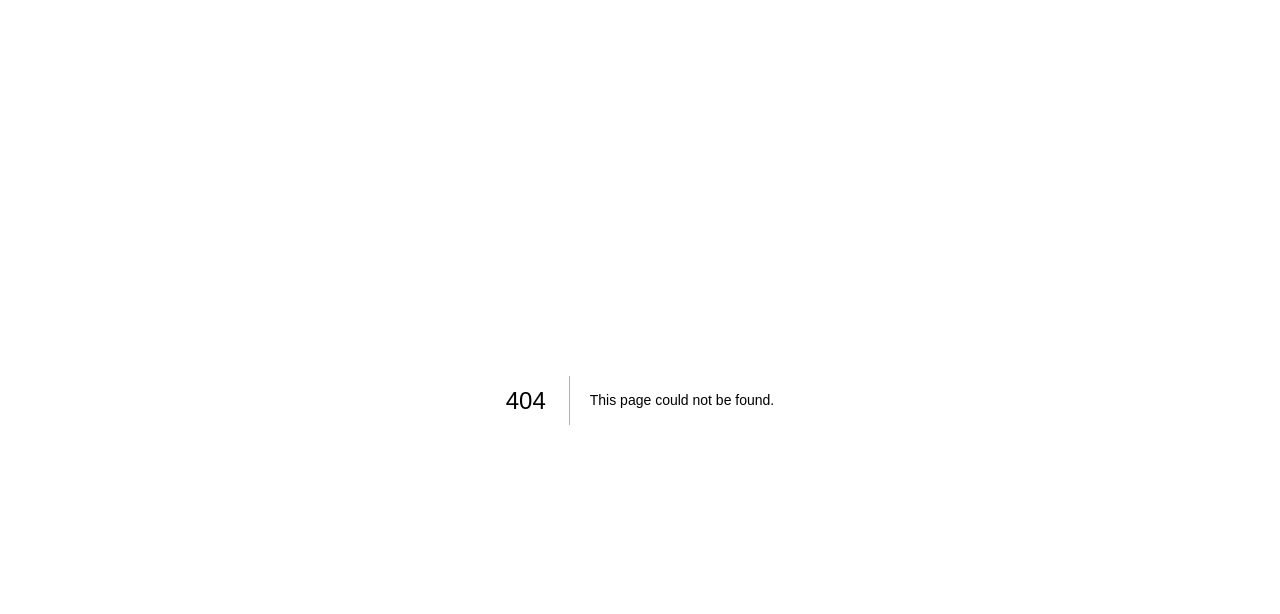
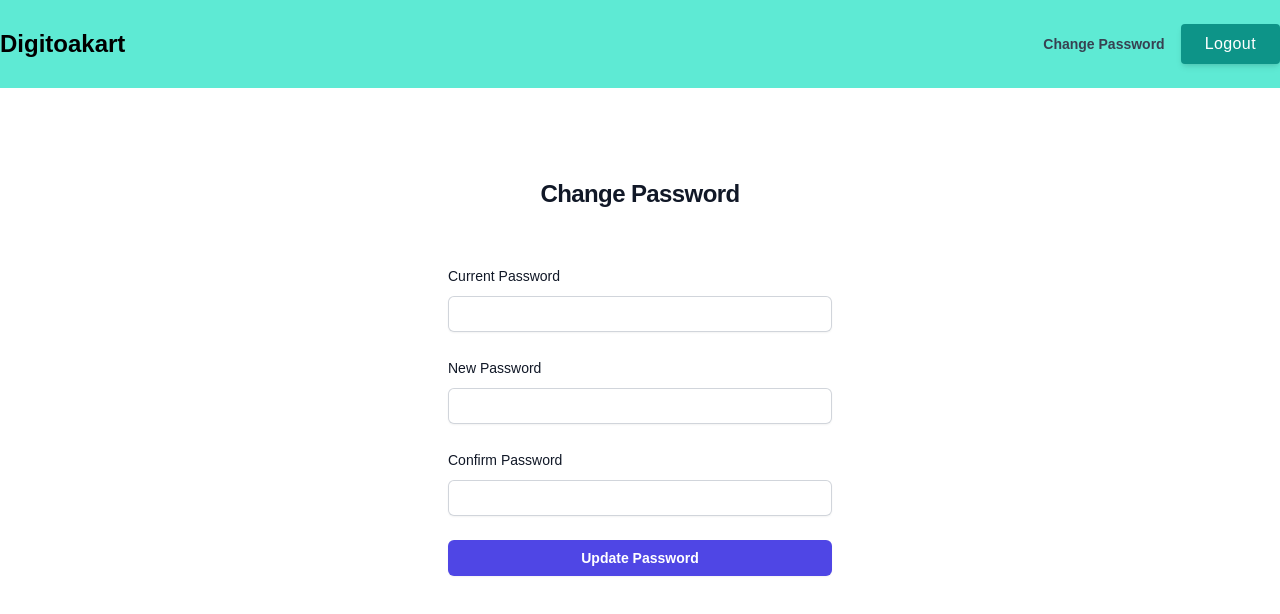
Before and after one commit to AbdullahEsha/mobile-shop-next, a Next.js app: page /change-password in a window 1280 px wide. Before the commit this address had no page. Shown: the top 614 px of the page. Built offline with nearby package versions, Linux system fonts and the light colour scheme.

Commit message:
update change pass

```diff
--- a/components/admin/NavBar.jsx
+++ b/components/admin/NavBar.jsx
@@ -2,6 +2,7 @@
 import Image from 'next/image'
 import React, { useState } from 'react'
 import toast from 'react-hot-toast'
+import Link from 'next/link'
 
 const NavBar = () => {
   const [navToggle, setNavToggle] = useState(false)
@@ -17,22 +18,10 @@
 
   return (
     <nav className="bg-teal-300 border-gray-200 dark:bg-gray-900">
-      <div className="container flex flex-wrap items-center justify-between mx-auto p-4">
-        <a
-          href="https://flowbite.com/"
-          className="flex items-center space-x-3 rtl:space-x-reverse"
-        >
-          <Image
-            src="/iphone-logo.png"
-            width={100}
-            height={60}
-            alt="Logo"
-            priority={true}
-          />
+      <div className="container flex flex-wrap items-center justify-between mx-auto py-4">
         <span className="self-center text-2xl font-semibold whitespace-nowrap dark:text-white">
           Digitoakart
         </span>
-        </a>
         <button
           data-collapse-toggle="navbar-default"
           onClick={() => setNavToggle(!navToggle)}
@@ -58,19 +47,29 @@
             />
           </svg>
         </button>
+        {/* should show on right side */}
         <div
-          className={` w-full md:block md:w-auto ${
+          className={`${
             navToggle ? 'block' : 'hidden'
-          }`}
-          id="navbar-default"
+          } w-full md:flex md:items-center md:w-auto`}
         >
-          {/* log out button */}
+          <div className="flex flex-col items-center w-full text-sm font-semibold md:flex-row md:space-x-6 md:space-y-0 space-y-4">
+            <Link
+              href="/change-password"
+              className="py-2 text-gray-700 rounded-md dark:text-gray-200 hover:text-gray-900 dark:hover:text-gray-400"
+            >
+              Change Password
+            </Link>
+          </div>
+          <div className="flex items-center py-2 space-x-4 md:ml-4 md:space-x-6 justify-center">
             <button
               onClick={logout}
-            className="text-white bg-teal-400 rounded-md py-2 px-4 hover:bg-teal-500 focus:outline-none focus:bg-teal-500"
+              type="button"
+              className="inline-flex items-center justify-center h-10 px-6 font-medium tracking-wide text-white transition duration-200 rounded shadow-md bg-teal-600 hover:bg-teal-700 focus:shadow-outline focus:outline-none"
             >
-            Log out
+              Logout
             </button>
+          </div>
         </div>
       </div>
     </nav>
--- /dev/null
+++ b/pages/change-password/index.js
@@ -0,0 +1,110 @@
+import NavBar from '@/components/admin/NavBar'
+import { useState } from 'react'
+
+const ChangePassword = () => {
+  const [error, setError] = useState('') //
+
+  const handleSubmit = (event) => {
+    event.preventDefault()
+    const submitData = {
+      password: event.target.password.value,
+      newPassword: event.target.newPassword.value,
+      cPassword: event.target.cPassword.value,
+    }
+    if (submitData.newPassword != submitData.cPassword) {
+      setError('Does not match to new password!') //
+    }
+  }
+
+  return (
+    <div>
+      <NavBar />
+      <div className="flex min-h-full flex-1 flex-col justify-center px-6 py-12 lg:px-8">
+        <div className="sm:mx-auto sm:w-full sm:max-w-sm">
+          <h2 className="mt-10 text-center text-2xl font-bold leading-9 tracking-tight text-gray-900">
+            Change Password
+          </h2>
+        </div>
+        <div className="mt-10 sm:mx-auto sm:w-full sm:max-w-sm">
+          <form className="space-y-6" onSubmit={handleSubmit}>
+            <div>
+              <label
+                htmlFor="password"
+                className="block text-sm font-medium leading-6 text-gray-900"
+              >
+                Current Password
+              </label>
+              <div className="mt-2">
+                <input
+                  id="password"
+                  name="password"
+                  type="password"
+                  autoComplete="password"
+                  required
+                  className="block w-full px-3 rounded-md border-0 py-1.5 text-gray-900 shadow-sm ring-1 ring-inset ring-gray-300 placeholder:text-gray-400 focus:ring-2 focus:ring-inset focus:ring-indigo-600 sm:text-sm sm:leading-6"
+                />
+              </div>
+            </div>
+
+            <div>
+              <div className="flex items-center justify-between">
+                <label
+                  htmlFor="newPassword"
+                  className="block text-sm font-medium leading-6 text-gray-900"
+                >
+                  New Password
+                </label>
+              </div>
+              <div className="mt-2">
+                <input
+                  id="newPassword"
+                  name="newPassword"
+                  type="password"
+                  autoComplete="newPassword"
+                  required
+                  className="block w-full px-3 rounded-md border-0 py-1.5 text-gray-900 shadow-sm ring-1 ring-inset ring-gray-300 placeholder:text-gray-400 focus:ring-2 focus:ring-inset focus:ring-indigo-600 sm:text-sm sm:leading-6"
+                />
+              </div>
+            </div>
+
+            <div>
+              <div className="flex items-center justify-between">
+                <label
+                  htmlFor="cPassword"
+                  className="block text-sm font-medium leading-6 text-gray-900"
+                >
+                  Confirm Password
+                </label>
+              </div>
+              <div className="mt-2">
+                <input
+                  id="cPassword"
+                  name="cPassword"
+                  type="password"
+                  autoComplete="cPassword"
+                  required
+                  className="block w-full px-3 rounded-md border-0 py-1.5 text-gray-900 shadow-sm ring-1 ring-inset ring-gray-300 placeholder:text-gray-400 focus:ring-2 focus:ring-inset focus:ring-indigo-600 sm:text-sm sm:leading-6"
+                />
+                {/* error note: not match to new password */}
+                <i className="mt-2 text-sm text-red-600" id="email-error">
+                  {error}
+                </i>
+              </div>
+            </div>
+
+            <div>
+              <button
+                type="submit"
+                className="flex w-full justify-center rounded-md bg-indigo-600 px-3 py-1.5 text-sm font-semibold leading-6 text-white shadow-sm hover:bg-indigo-500 focus-visible:outline focus-visible:outline-2 focus-visible:outline-offset-2 focus-visible:outline-indigo-600"
+              >
+                Update Password
+              </button>
+            </div>
+          </form>
+        </div>
+      </div>
+    </div>
+  )
+}
+
+export default ChangePassword
```
Lines whose indentation alone changed are shown as unchanged.
